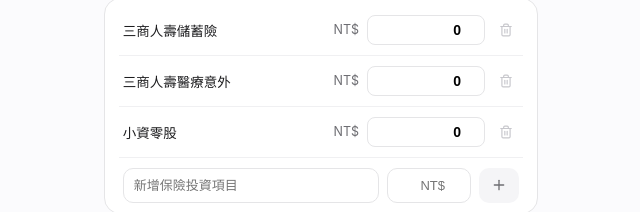
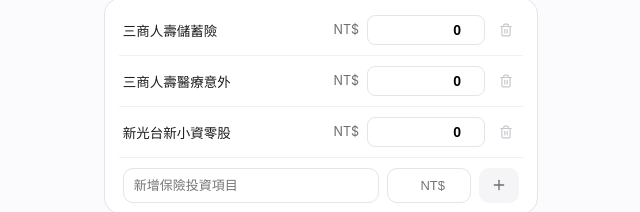
Before and after one commit to alainschou-code/monthly-budget-app, a React (Vite) app: page / in a window 1280 px wide. Shown: the part 1299-1511 px from the top of the page, without its empty margins (610-1250 px from the left). Built offline with nearby package versions, Linux system fonts and the light colour scheme.

Commit message:
Add files via upload

```diff
--- a/src/App.jsx
+++ b/src/App.jsx
@@ -92,7 +92,7 @@
       items: [
         { id: "sanshangSave", label: "三商人壽儲蓄險" },
         { id: "sanshangMed", label: "三商人壽醫療意外" },
-        { id: "smallLotStock", label: "小資零股" },
+        { id: "smallLotStock", label: "新光台新小資零股" },
       ],
     },
     {
```
